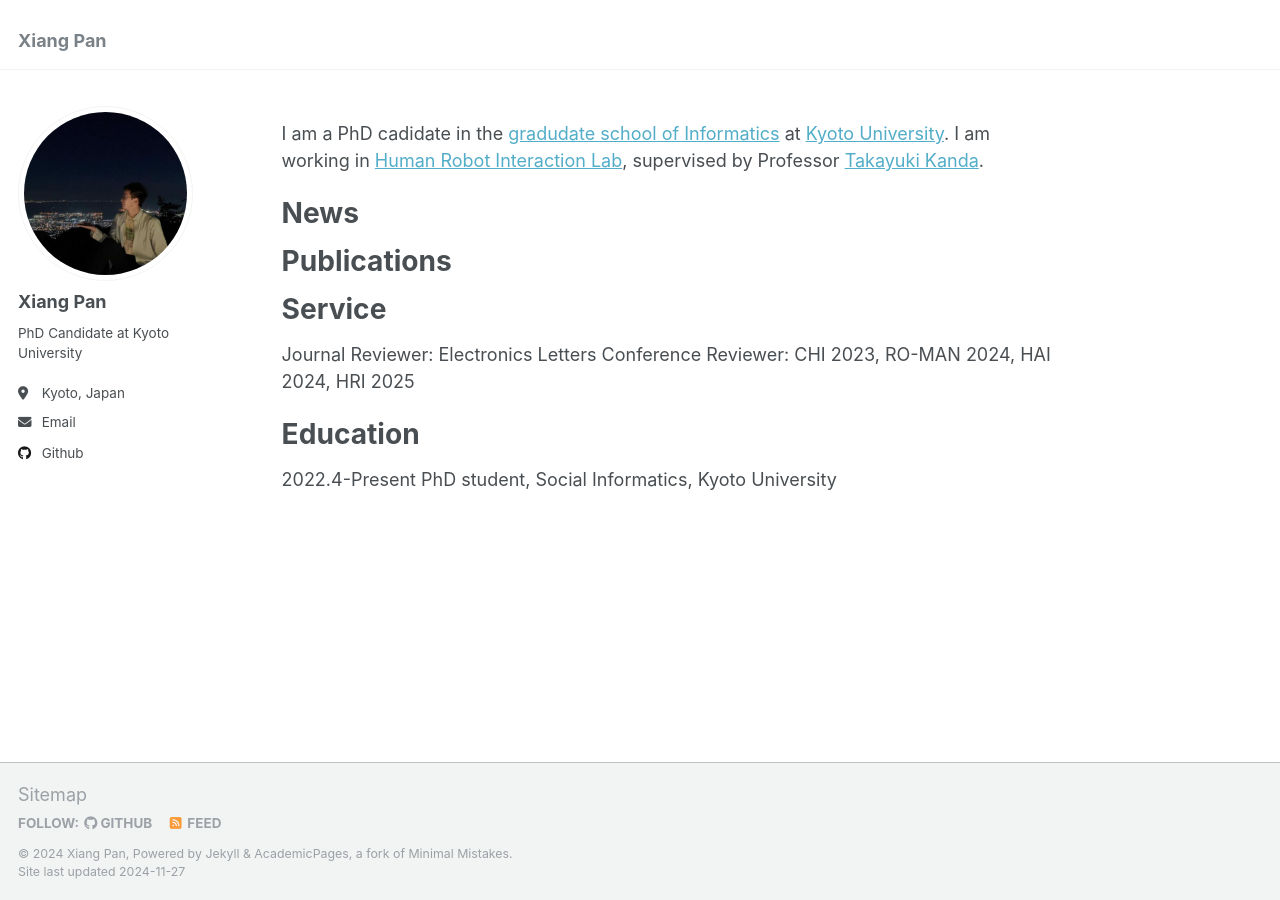
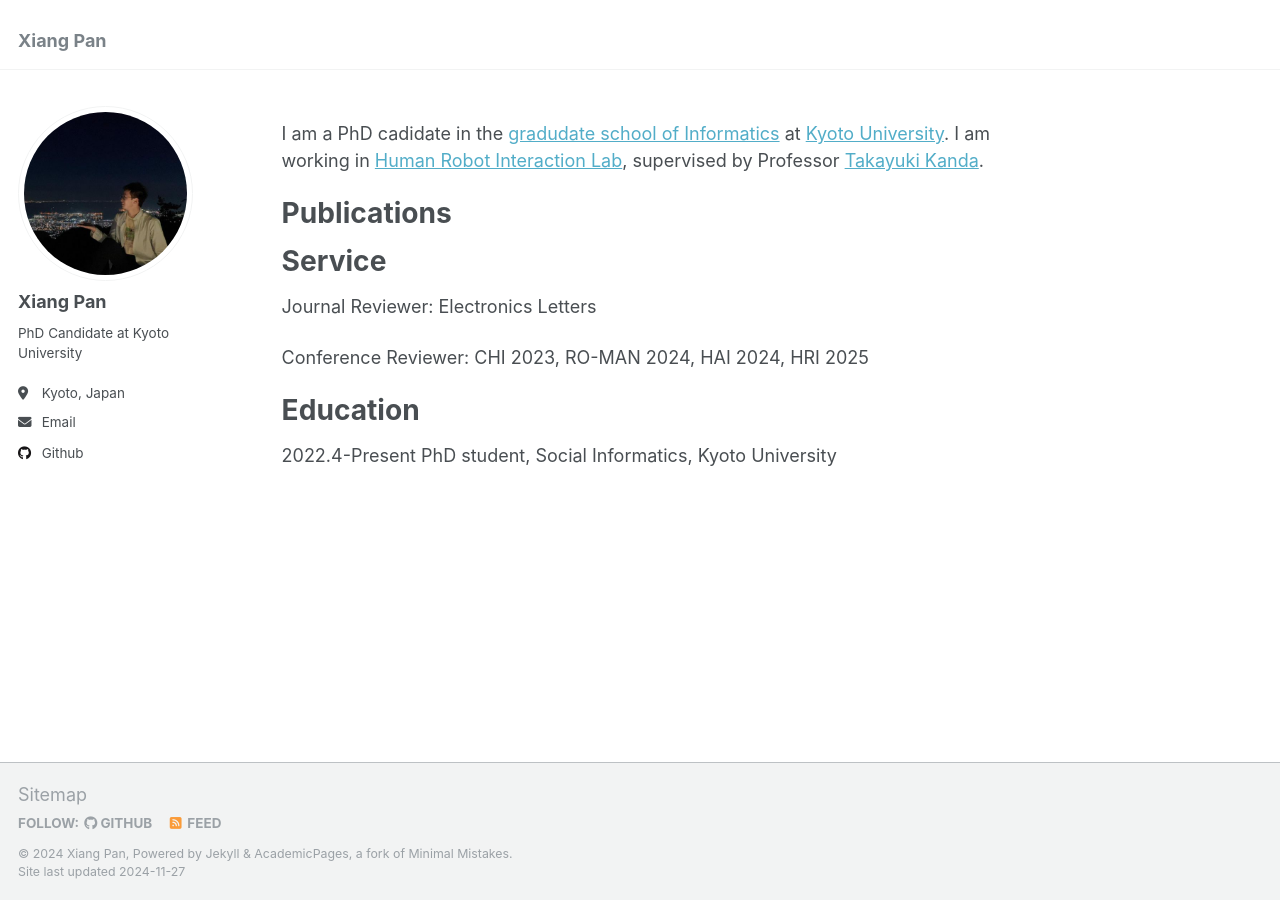
Before and after one commit to pan-xiang/pan-xiang.github.io, a Jekyll site: the page built from _pages/about.md, in a window 1280 px wide. Built offline with Jekyll 4.4.1, drawn with Linux system fonts in a browser that asks for light colours.

Commit message:
Update about.md

```diff
--- a/_pages/about.md
+++ b/_pages/about.md
@@ -9,15 +9,18 @@ redirect_from:
 
 I am a PhD cadidate in the [gradudate school of Informatics](https://www.i.kyoto-u.ac.jp/en/) at [Kyoto University](https://www.kyoto-u.ac.jp/en). I am working in [Human Robot Interaction Lab](https://www.robot.soc.i.kyoto-u.ac.jp/en/), supervised by Professor [Takayuki Kanda](https://scholar.google.com/citations?hl=en&user=BL9EACgAAAAJ).
 
-# **News**
-
 # **Publications**
 
+
 # **Service**
+
 Journal Reviewer: Electronics Letters
+
 Conference Reviewer: CHI 2023, RO-MAN 2024, HAI 2024, HRI 2025
 
+
 # **Education**
+
 2022.4-Present PhD student, Social Informatics, Kyoto University
 
 
```
